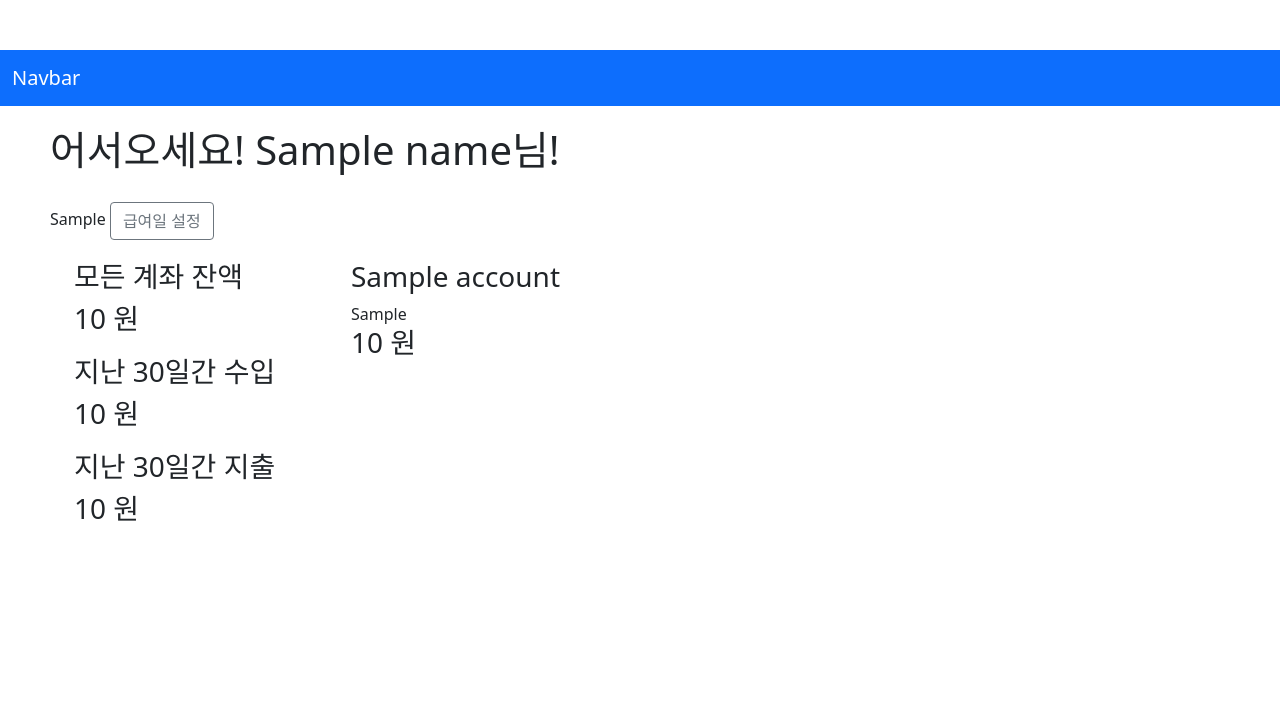
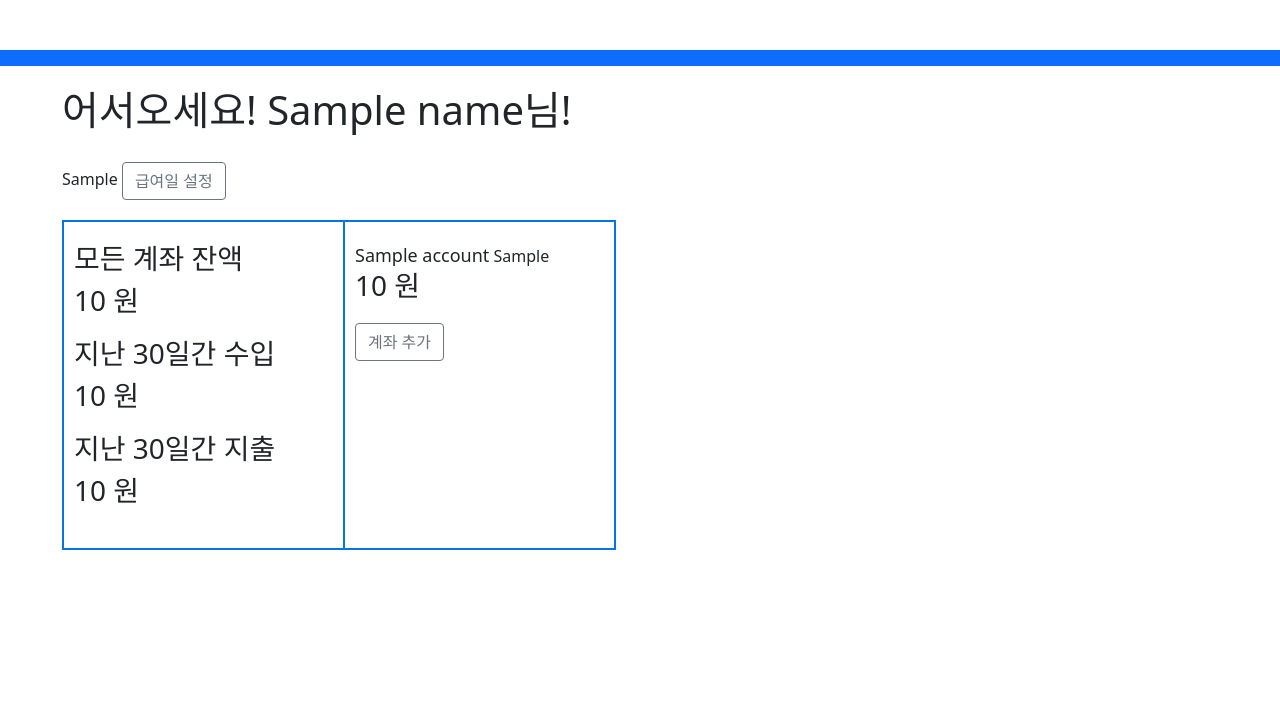
Before and after one commit to jkong72/ginkgo-lambda-flask-api, a Flask app: template templates/main_page.html in a window 1280 px wide. Shown: the top 703 px of the page. Run offline with Flask 2, Linux system fonts and the light colour scheme; the template is opened without the code that fills it: most values are stand-ins (such as "Sample title", 1, 10 or a date in 2020); some libraries are stand-ins or nearby versions.

Commit message:
boX_line_add

```diff
--- a/templates/main_page.html
+++ b/templates/main_page.html
@@ -11,20 +11,26 @@
     <body>
 
         <nav class="navbar navbar-dark bg-primary justify-content-end">
-            <div class="container-fluid">
-            <a class="navbar-brand" href="#">Navbar</a>
-            </div>
+
         </nav>
 
 
 
         <div class="row" style="padding:0 50">
+
+
             <div class="col" >
-                <h1 style="padding:20 0">어서오세요! {{name}}님!</h1>
-                <span>{{payday_ment}}</span> <button type="button" class="btn btn-outline-secondary pull-right">급여일 설정</button>
-                <div class="container-fluid">
-                    <div class="row" style="padding: 20 0">
-                        <div class="col" >
+                <div style="padding: 0 12">
+                    <h1 style="padding:20 0">어서오세요! {{name}}님!</h1>
+                    <span>{{payday_ment}}</span> <button type="button" class="btn btn-outline-secondary pull-right">급여일 설정</button>
+                </div>
+
+                <div class="container-fluid h-100 ">
+
+                    <div class="row" style="border: 2px solid #0575E6 ; margin-top: 20;">
+
+
+                        <div class="col"  style="padding: 20 10;">
                             <h3>모든 계좌 잔액</h3>
                             <h3 style="margin-bottom:20;">{{income_sum}} 원</h3>
                             <h3>지난 30일간 수입</h3>
@@ -32,13 +38,21 @@
                             <h3>지난 30일간 지출</h3>
                             <h3 style="margin-bottom:20;">{{account_sum}} 원</h3>
                         </div>
-                        <div class="col" >
+
+                        <div class="col" style="border-left : 2px solid #0575E6 ; padding: 20 0 30 10;overflow:auto;" >
+
+
                             {% for account in account_info %}
-                                    <h3>{{account.bank_name}}</h3>
-                                    {{account.account_num_masked}}
+                                <div style="margin-bottom: 20px;">
+                                    <span style="font-size: large;">{{account.bank_name}}</span> {{account.account_num_masked}}</br>
                                     <h3 tyle="margin-bottom:20;">{{account.balance_amt}} 원</h3>
+                                </div>
                             {% endfor %}
+
+                            <button type="button" class="btn btn-outline-secondary"> 계좌 추가</button>
+
                         </div>
+
 
                     </div>
                 </div>
```
